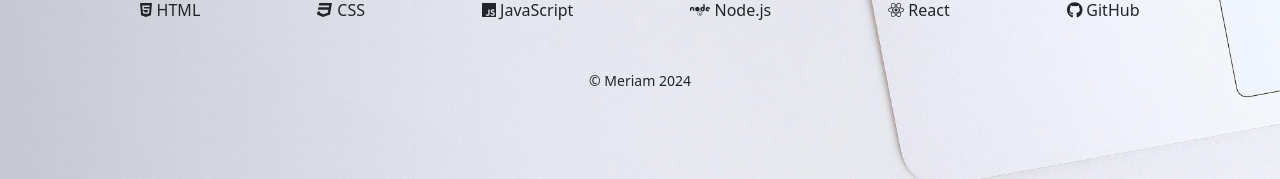
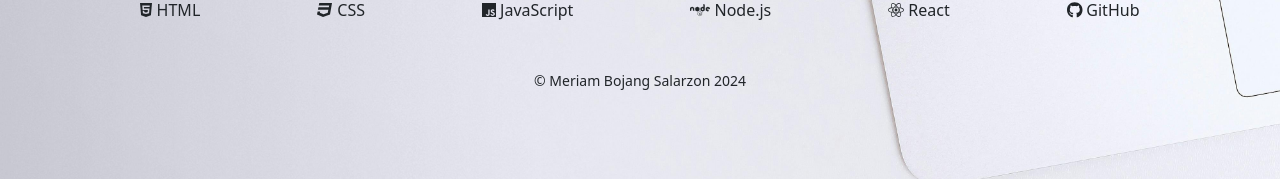
Before and after one commit to Msalarzon/react-portfolio, a React (Create React App) app: page / in a window 1280 px wide. Shown: the part 568-747 px from the top of the page. Built offline with nearby package versions, Linux system fonts and the light colour scheme; a small style sheet from the web is missing.

Commit message:
Final changes, testing and code polishing

```diff
--- a/src/components/App.js
+++ b/src/components/App.js
@@ -1,4 +1,5 @@
 // App.js
+
 import React from 'react';
 import { BrowserRouter as Router, Route, Routes } from 'react-router-dom';
 import Header from './Header';
--- a/src/components/Contact.js
+++ b/src/components/Contact.js
@@ -1,3 +1,5 @@
+// Contact.js
+
 import React, { useState } from 'react';
 import { FontAwesomeIcon } from '@fortawesome/react-fontawesome';
 import { faGithub, faLinkedin } from '@fortawesome/free-brands-svg-icons';
--- a/src/components/Home.js
+++ b/src/components/Home.js
@@ -47,7 +47,7 @@ function Home() {
 
       {/* Footer Section */}
       <footer className="mt-5 text-center">
-        <p>&copy; Meriam {new Date().getFullYear()}</p>
+        <p>&copy; Meriam Bojang Salarzon {new Date().getFullYear()}</p>
       </footer>
     </div>
   );
--- a/src/components/Project.js
+++ b/src/components/Project.js
@@ -1,4 +1,5 @@
 // Project.js
+
 import React from 'react';
 import '../styles/Project.css';
 
--- a/src/components/Projects.js
+++ b/src/components/Projects.js
@@ -1,4 +1,5 @@
 // Projects.js
+
 import React from 'react';
 import Project from './Project';
 import projectsData from '../data/projectsData.json';
```
